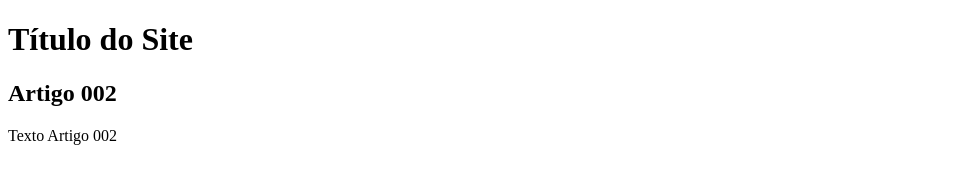
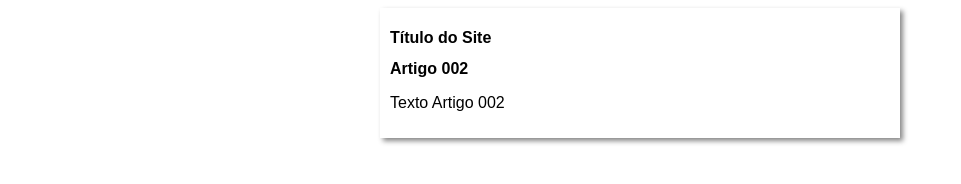
Before and after one commit to Reider14/Projeto-Site, a plain HTML site: page index.html in a window 1280 px wide. Shown: the whole page, without its empty margins (0-961 px from the left). Drawn offline with Linux system fonts and the light colour scheme.

Commit message:
iniciei o design

```diff
--- a/index.html
+++ b/index.html
@@ -4,6 +4,7 @@
     <meta charset="UTF-8">
     <meta name="viewport" content="width=device-width, initial-scale=1.0">
     <title>Título do site</title>
+    <link rel="stylesheet" href="style.css">
 </head>
 
 <body>
--- /dev/null
+++ b/style.css
@@ -0,0 +1,16 @@
+* {
+    font-family: Arial, Helvetica, sans-serif;
+    font-size: 16px;
+}
+
+body {
+    background-color: white;
+}
+
+main {
+    background-color: white;
+    width: 500px;
+    margin: auto;
+    padding: 10px;
+    box-shadow: 3px 3px 5px rgba(0, 0, 0, 0.473);
+}
```
